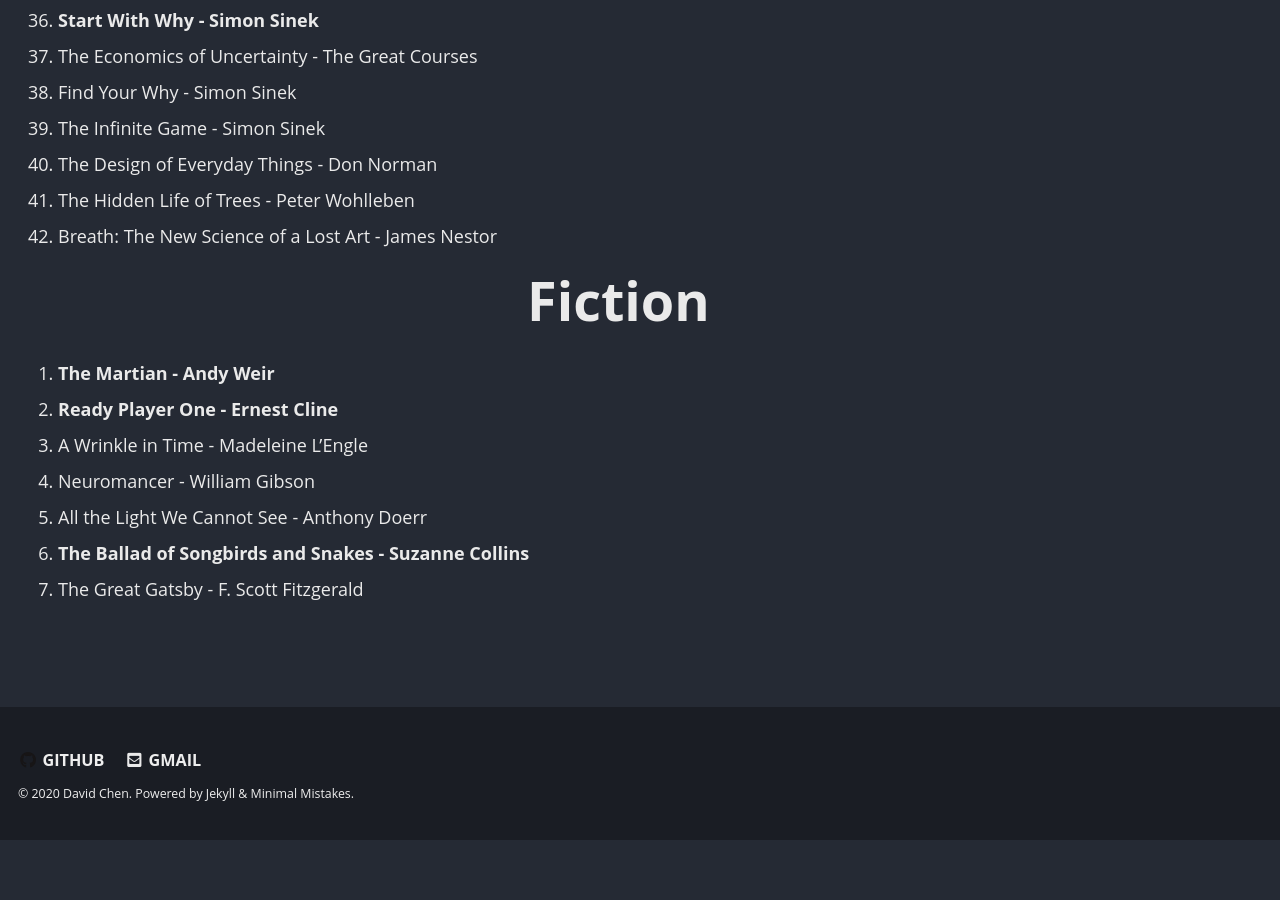
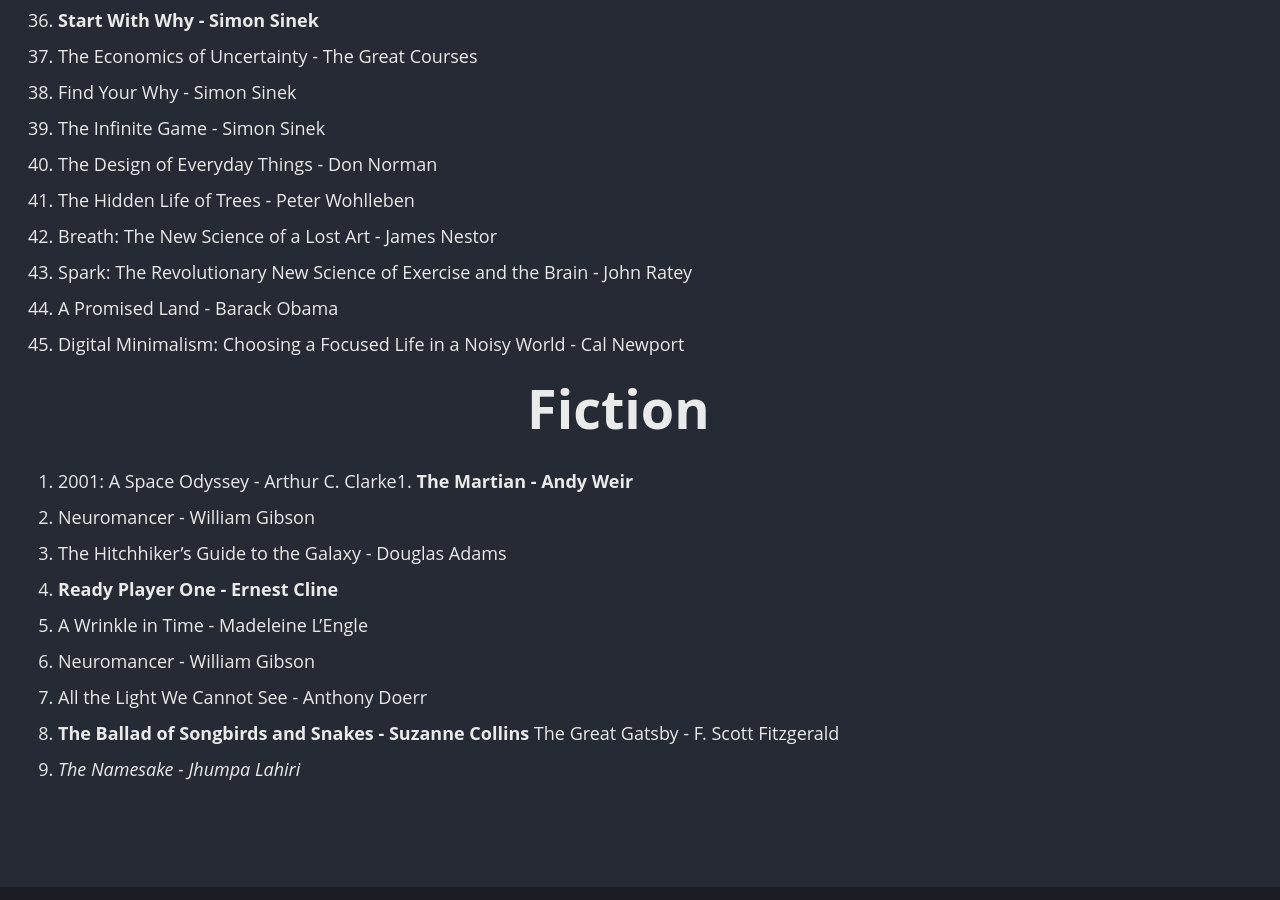
Before and after one commit to dchen327/dchen327.github.io, a Jekyll site: the page built from books.md, in a window 1280 px wide and 900 px high, scrolled down 1521 px. Built offline with Jekyll 4.4.1, drawn with Linux system fonts in a browser that asks for light colours; cached includes are drawn as plain includes; before the commit the page ends 2361 px from its top, so only the background shows below that.

Commit message:
update books

```diff
--- a/books.md
+++ b/books.md
@@ -47,12 +47,20 @@
 40. The Design of Everyday Things - Don Norman
 41. The Hidden Life of Trees - Peter Wohlleben
 42. Breath: The New Science of a Lost Art - James Nestor
+43. Spark: The Revolutionary New Science of Exercise and the Brain - John Ratey
+44. A Promised Land - Barack Obama
+45. Digital Minimalism: Choosing a Focused Life in a Noisy World - Cal Newport
+
 
 <h1 id="Stanford-AI" style="font-size: 3em; text-align: center">Fiction</h1>
-1. **The Martian - Andy Weir**
-2. **Ready Player One - Ernest Cline**
-3. A Wrinkle in Time - Madeleine L'Engle
-4. Neuromancer - William Gibson
-5. All the Light We Cannot See - Anthony Doerr
-6. **The Ballad of Songbirds and Snakes - Suzanne Collins**
-7. The Great Gatsby - F. Scott Fitzgerald
+
+1. 2001: A Space Odyssey - Arthur C. Clarke1. **The Martian - Andy Weir**
+2. Neuromancer - William Gibson
+3. The Hitchhiker's Guide to the Galaxy - Douglas Adams
+4. **Ready Player One - Ernest Cline**
+5. A Wrinkle in Time - Madeleine L'Engle
+6. Neuromancer - William Gibson
+7. All the Light We Cannot See - Anthony Doerr
+8. **The Ballad of Songbirds and Snakes - Suzanne Collins**
+   The Great Gatsby - F. Scott Fitzgerald
+10. *The Namesake - Jhumpa Lahiri*
```
